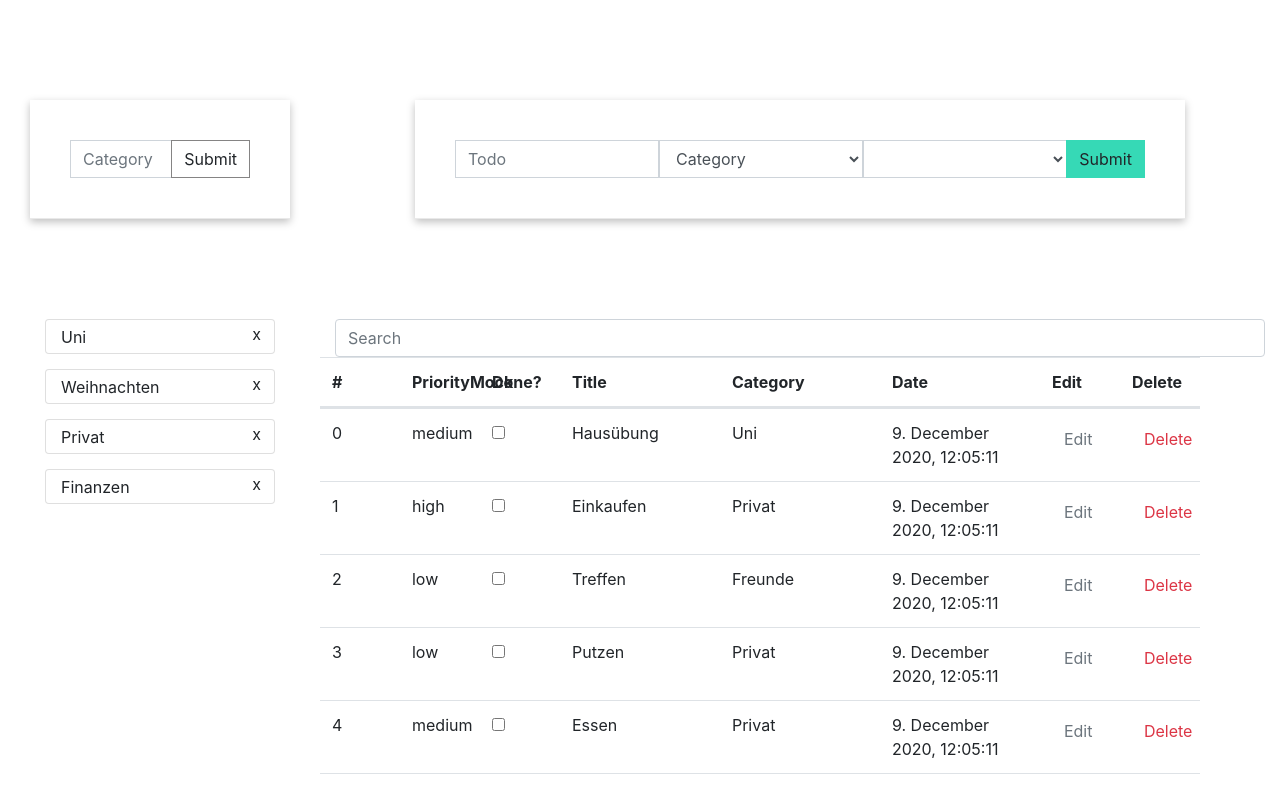
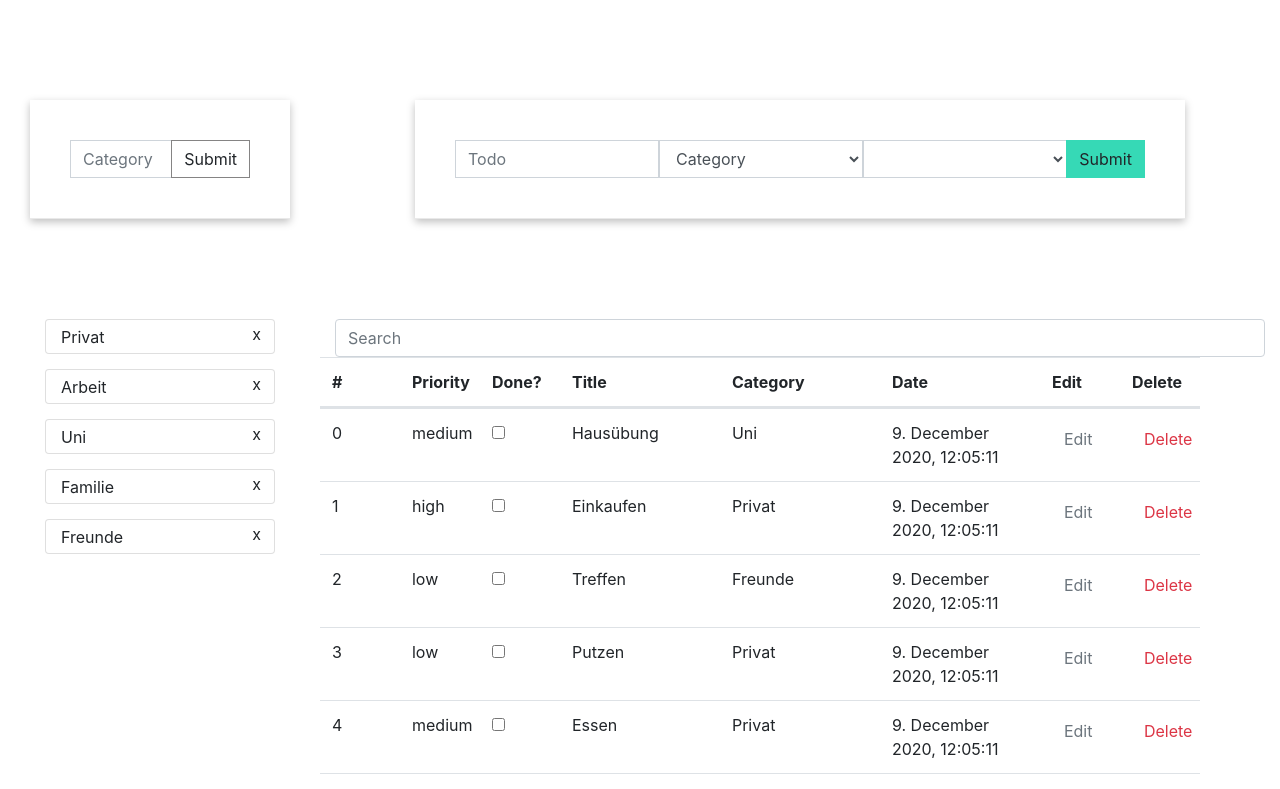
Before and after one commit to kimiannalena/kms_2020, an Angular app: page / in a window 1280 px wide. Shown: the top 789 px of the page. Built offline with nearby package versions, Linux system fonts and the light colour scheme.

Commit message:
made it visual which cats are clicked and made then toggle-able ... and preparded the file structure in categoryService for testss; and changed the CATEGORYLIST so it takes the data from the model/mocks file

```diff
--- a/src/app/components/category-input/category-input.component.ts
+++ b/src/app/components/category-input/category-input.component.ts
@@ -1,6 +1,6 @@
 import {Component, EventEmitter, OnInit, Output} from '@angular/core';
 import {Category} from '../../model/Category';
-import {CategoryService} from '../../service/category.service';
+import {CategoryService} from '../../service/categoryService/category.service';
 
 @Component({
   selector: 'app-category-input',
--- a/src/app/components/category-list/category-list.component.html
+++ b/src/app/components/category-list/category-list.component.html
@@ -1,11 +1,20 @@
 <div class="container" (click)="categoryFilter(category.id)"
      *ngFor="let category of categoryList; let i = index;"
 >
-  <div class="card">
+  <div class="card" *ngIf="!categoryService.categoriesClicked.includes(category); else isClickedBlock">
           <span>
             {{category.title}}
             <button (click)="delete(category.id)" class="btn">x</button>
           </span>
   </div>
+  <ng-template #isClickedBlock>
+    <div class="card" style="background-color: #36d9b6">
+      <span>
+        {{category.title}}
+        <button (click)="delete(category.id)" class="btn">x</button>
+      </span>
+    </div>
+
+  </ng-template>
   <!--        <app-category-list></app-category-list>-->
 </div>
--- a/src/app/components/category-list/category-list.component.ts
+++ b/src/app/components/category-list/category-list.component.ts
@@ -1,5 +1,5 @@
 import { Component, OnInit } from '@angular/core';
-import {CategoryService} from '../../service/category.service';
+import {CategoryService} from '../../service/categoryService/category.service';
 import {Category} from '../../model/Category';
 
 @Component({
@@ -24,6 +24,6 @@ export class CategoryListComponent implements OnInit {
     this.categoryService.deleteCategory(id);
   }
   categoryFilter(id: number): void {
-    this.categoryService.addCategoriesClicked(id)
+    this.categoryService.toggleCatInCategoriesClicked(id);
     }
 }
--- a/src/app/components/task-edit-modal/add-task-modal.component.ts
+++ b/src/app/components/task-edit-modal/add-task-modal.component.ts
@@ -1,6 +1,6 @@
 import { Component, OnInit } from '@angular/core';
 import { NgbActiveModal } from '@ng-bootstrap/ng-bootstrap';
-import { CategoryService } from '../../service/category.service';
+import { CategoryService } from '../../service/categoryService/category.service';
 
 @Component({
   selector: 'app-add-task-modal',
--- a/src/app/components/task-input/task-input.component.ts
+++ b/src/app/components/task-input/task-input.component.ts
@@ -1,6 +1,6 @@
 import { Component, EventEmitter, OnInit, Output } from '@angular/core';
 import { TaskService } from '../../service/taskService/task.service';
-import { CategoryService } from '../../service/category.service';
+import { CategoryService } from '../../service/categoryService/category.service';
 import { Task } from '../../model/Task';
 import { Priority } from '../../model/Priority';
 import { Category } from '../../model/Category';
--- a/src/app/components/task-table/task-table.component.html
+++ b/src/app/components/task-table/task-table.component.html
@@ -5,7 +5,7 @@
   <thead>
   <tr class="row">
     <th class="col-1">#</th>
-    <th class="col-1">PriorityMock</th>
+    <th class="col-1">Priority</th>
     <th class="col-1">Done?</th>
     <th class="col-2">Title</th>
     <th class="col-2">Category</th>
--- a/src/app/components/task-table/task-table.component.ts
+++ b/src/app/components/task-table/task-table.component.ts
@@ -1,7 +1,7 @@
 import {Component, OnInit} from '@angular/core';
 import { TaskService } from '../../service/taskService/task.service';
 import { Task } from '../../model/Task';
-import { CategoryService } from '../../service/category.service';
+import { CategoryService } from '../../service/categoryService/category.service';
 import { Category } from '../../model/Category';
 
 @Component({
--- a/src/app/pipes/search-filter/search-filter.pipe.ts
+++ b/src/app/pipes/search-filter/search-filter.pipe.ts
@@ -16,7 +16,8 @@ export class SearchFilterPipe implements PipeTransform {
        resultList = resultList.filter(task => task.title.toLocaleLowerCase().indexOf(searchString) !== -1);
     }
     if (catFlag) {
-      resultList = resultList.filter(task => clickedCategories.includes(task.category));
+      resultList = resultList.filter(task => clickedCategories.includes(task.category)
+     );
     }
     return resultList;
   }
--- a/src/app/service/category.service.ts
+++ b/src/app/service/categoryService/category.service.ts
@@ -1,5 +1,6 @@
 import { Injectable } from '@angular/core';
-import { Category } from '../model/Category';
+import { Category } from '../../model/Category';
+import { testCat1, testCat2, testCat3, testCat4, testCat5} from '../../model/mocks/categoryMock';
 
 @Injectable({
   providedIn: 'root'
@@ -9,10 +10,7 @@ export class CategoryService {
   constructor() {
   }
 
-  CATEGORYLIST: Category[] = [new Category('Uni'),
-    new Category('Weihnachten'),
-    new Category('Privat'),
-    new Category('Finanzen')];
+  CATEGORYLIST: Category[] = [testCat1, testCat2, testCat3, testCat4, testCat5];
 
   categoriesClicked: Category[] = [];
 
@@ -35,11 +33,13 @@ export class CategoryService {
     }
   }
 
-  addCategoriesClicked(id: number): void {
+  toggleCatInCategoriesClicked(id: number): void {
     for (const cat of this.CATEGORYLIST) {
       if (cat.id === id) {
-        if (this.categoriesClicked.indexOf(cat) === -1) {
+        if (!this.categoriesClicked.includes(cat)) {
           this.categoriesClicked.push(cat);
+        } else if (this.categoriesClicked.includes(cat)) {
+          this.categoriesClicked.splice(this.categoriesClicked.indexOf(cat), 1);
         }
       }
     }
```
Also changed, not shown: src/app/service/categoryService/categoryServiceTest/category.service.mock.ts (added), 2 other files (tests, documents, lock files or other folders).
